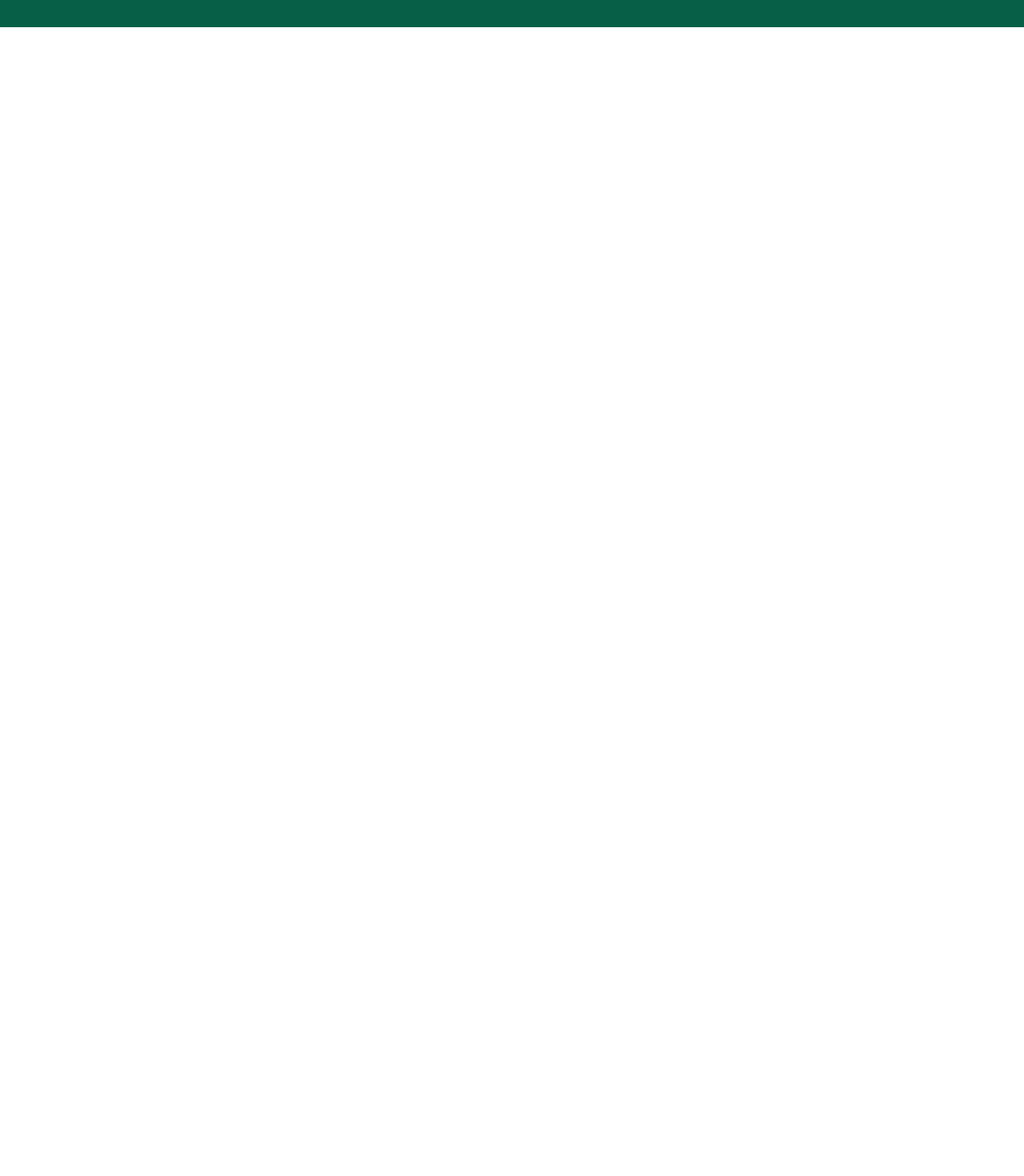
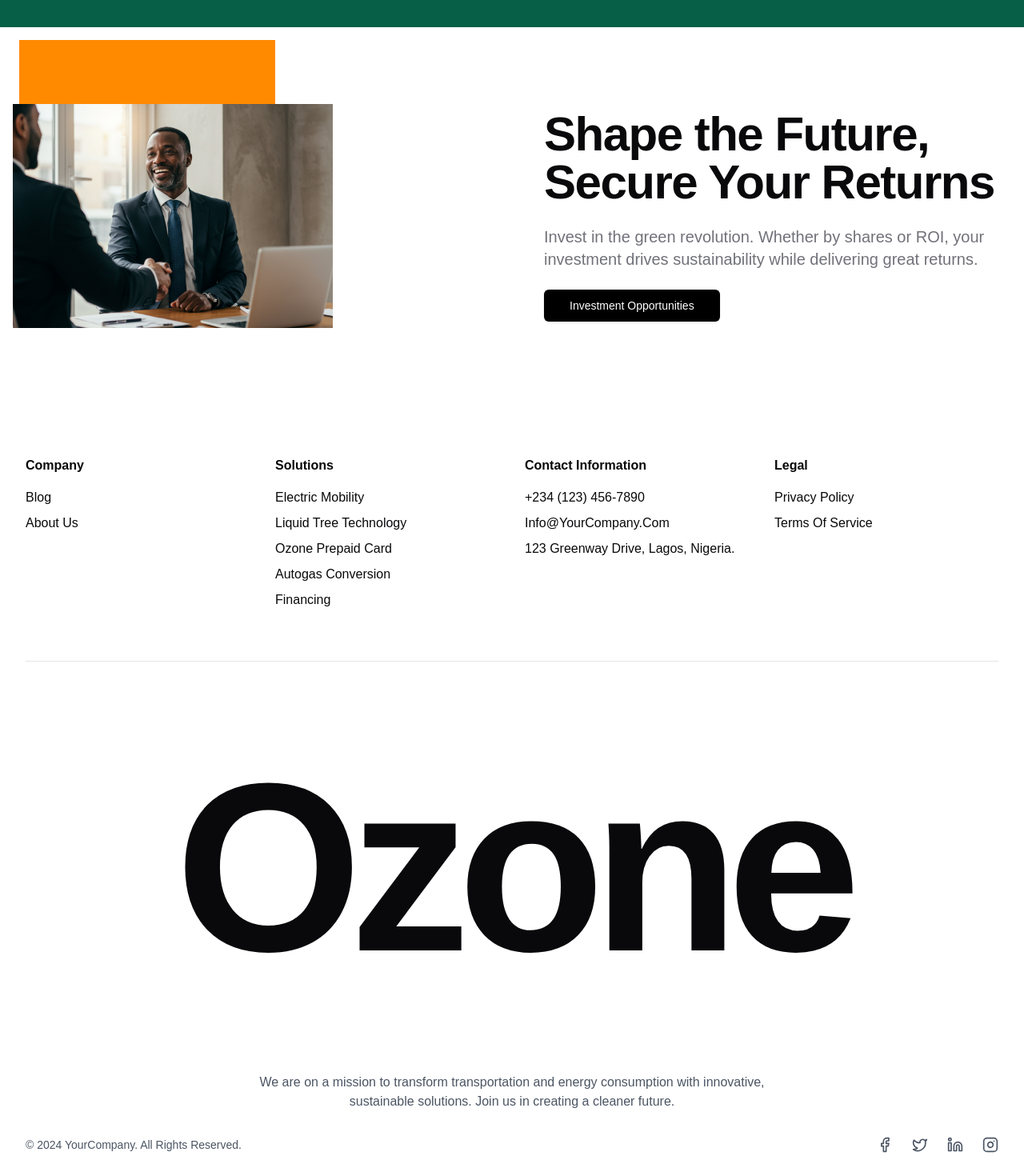
Before and after one commit to abkaaar/ozoneV0, a Next.js app: page / in a window 1280 px wide. Shown: the part 3880-5350 px from the top of the page at 80% size. Before the commit the page ends 3914 px from the top, so only its background shows below. Built offline with nearby package versions, Linux system fonts and the light colour scheme.

Commit message:
Add Footer component and enhance homepage layout with investment section

```diff
--- a/app/page.tsx
+++ b/app/page.tsx
@@ -1,3 +1,4 @@
+import Footer from "@/components/Footer";
 import Nav from "@/components/Nav";
 import { Button } from "@/components/ui/button";
 import WhyChooseUs from "@/components/Wcu";
@@ -187,6 +188,44 @@
       <section>
         <WhyChooseUs/>
       </section>
+      <section className="relative overflow-hidden">
+      {/* Orange background element */}
+      <div className="absolute top-4 left-6 w-1/4 h-64 bg-[#FF8A00] transform origin-top" />
+
+      <div className="container relative mx-auto px-4 py-12 md:py-24">
+        <div className="grid lg:grid-cols-2 gap-8 items-center">
+          <div className="">
+            <div className="relative z-10">
+            <Image
+              src="/assets/investment-hero.png"
+              alt="Business professionals shaking hands in an office setting"
+              width={400}
+              height={300}
+              className=""
+              priority
+            />
+          </div>
+          </div>
+
+
+          <div className="space-y-6 lg:pl-6">
+            <h1 className="text-4xl md:text-5xl lg:text-6xl font-bold tracking-tight leading-tight">
+              Shape the Future, <span className="block">Secure Your Returns</span>
+            </h1>
+
+            <p className="text-lg md:text-xl text-muted-foreground max-w-2xl">
+              Invest in the green revolution. Whether by shares or ROI, your investment drives sustainability while
+              delivering great returns.
+            </p>
+
+            <Button size="lg" className="bg-black hover:bg-black/90 text-white">
+              Investment Opportunities
+            </Button>
+          </div>
+        </div>
+      </div>
+    </section>
+      <Footer />
 
     </>
   );
--- a/components/Footer.tsx
+++ b/components/Footer.tsx
@@ -0,0 +1,94 @@
+import React from 'react';
+import { Facebook, Twitter, Linkedin, Instagram } from 'lucide-react';
+
+const Footer = () => {
+  const socialIcons = [
+    { icon: Facebook, label: 'Facebook', href: '#' },
+    { icon: Twitter, label: 'Twitter', href: '#' },
+    { icon: Linkedin, label: 'LinkedIn', href: '#' },
+    { icon: Instagram, label: 'Instagram', href: '#' }
+  ];
+
+  return (
+    <footer className="max-w-7xl mx-auto px-8 pt-16 pb-8">
+      {/* Top section with links */}
+      <div className="grid grid-cols-2 md:grid-cols-4 gap-8 mb-16">
+        {/* Company */}
+        <div>
+          <h3 className="font-semibold mb-4">Company</h3>
+          <ul className="space-y-2">
+            <li><a href="#" className="hover:text-gray-600">Blog</a></li>
+            <li><a href="#" className="hover:text-gray-600">About Us</a></li>
+          </ul>
+        </div>
+
+        {/* Solutions */}
+        <div>
+          <h3 className="font-semibold mb-4">Solutions</h3>
+          <ul className="space-y-2">
+            <li><a href="#" className="hover:text-gray-600">Electric Mobility</a></li>
+            <li><a href="#" className="hover:text-gray-600">Liquid Tree Technology</a></li>
+            <li><a href="#" className="hover:text-gray-600">Ozone Prepaid Card</a></li>
+            <li><a href="#" className="hover:text-gray-600">Autogas Conversion</a></li>
+            <li><a href="#" className="hover:text-gray-600">Financing</a></li>
+          </ul>
+        </div>
+
+        {/* Contact Information */}
+        <div>
+          <h3 className="font-semibold mb-4">Contact Information</h3>
+          <ul className="space-y-2">
+            <li>+234 (123) 456-7890</li>
+            <li>Info@YourCompany.Com</li>
+            <li>123 Greenway Drive, Lagos, Nigeria.</li>
+          </ul>
+        </div>
+
+        {/* Legal */}
+        <div>
+          <h3 className="font-semibold mb-4">Legal</h3>
+          <ul className="space-y-2">
+            <li><a href="#" className="hover:text-gray-600">Privacy Policy</a></li>
+            <li><a href="#" className="hover:text-gray-600">Terms Of Service</a></li>
+          </ul>
+        </div>
+      </div>
+
+      {/* Bottom section with logo and social */}
+      <div className="border-t pt-8">
+        <div className="flex flex-col items-center space-y-8">
+          {/* Logo */}
+          <div className="text-[80px] sm:text-[80px] md:text-[150px] lg:text-[300px] font-bold tracking-tighter">
+            Ozone
+          </div>
+
+          {/* Mission statement */}
+          <p className="text-center max-w-2xl text-gray-600">
+            We are on a mission to transform transportation and energy consumption with innovative, sustainable solutions. Join us in creating a cleaner future.
+          </p>
+
+          {/* Social links and copyright */}
+          <div className="w-full flex flex-col md:flex-row justify-between items-center space-y-4 md:space-y-0">
+            <div className="text-sm text-gray-600">
+              © 2024 YourCompany. All Rights Reserved.
+            </div>
+            <div className="flex space-x-6">
+              {socialIcons.map(({ icon: Icon, label, href }) => (
+                <a
+                  key={label}
+                  href={href}
+                  className="text-gray-600 hover:text-gray-900"
+                  aria-label={label}
+                >
+                  <Icon size={20} />
+                </a>
+              ))}
+            </div>
+          </div>
+        </div>
+      </div>
+    </footer>
+  );
+};
+
+export default Footer;
```
Also changed, not shown: public/assets/investment-hero.png (added).
